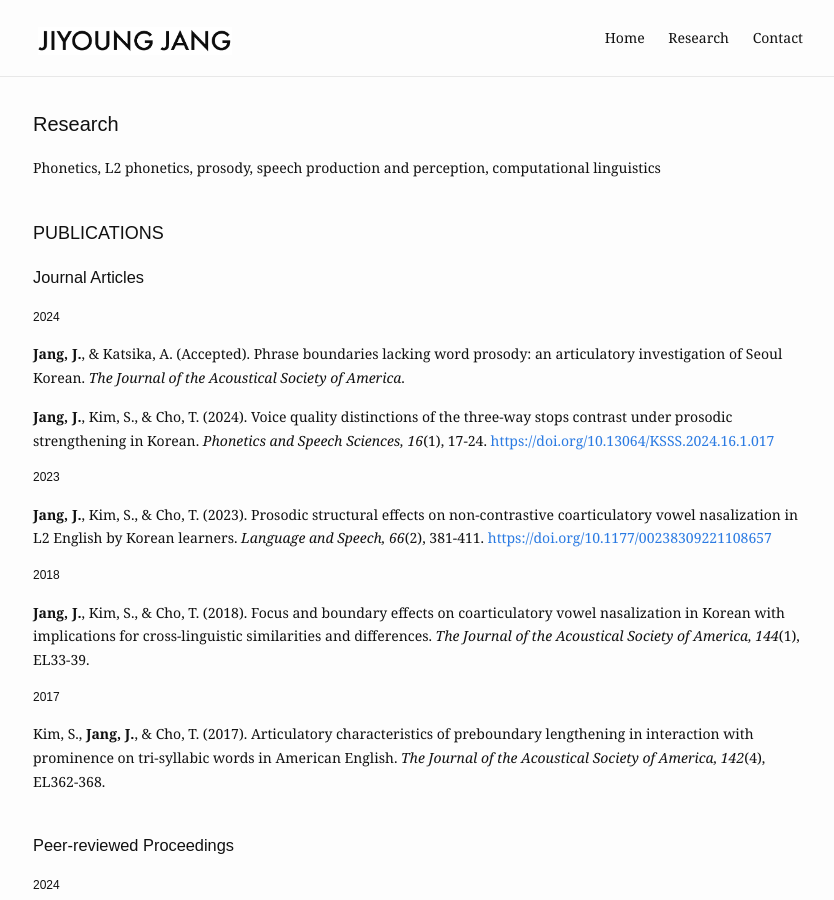
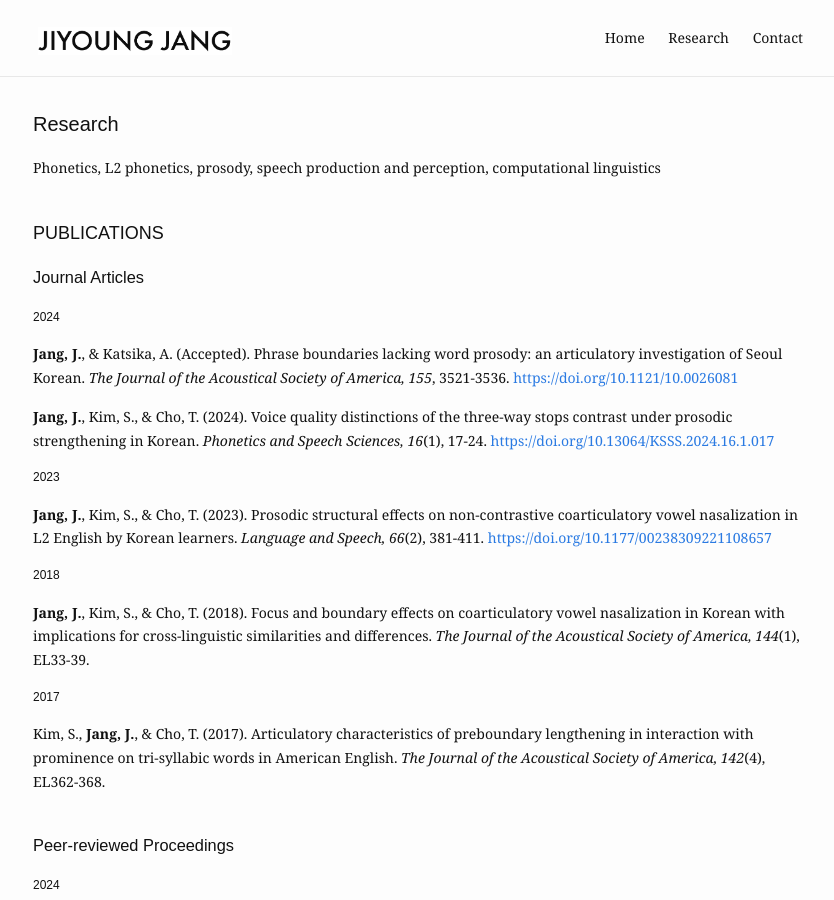
Before and after one commit to jiyoungj/jiyoungj.github.io, a Jekyll site: the page built from research.md, in a window 1280 px wide and 900 px high. Shown: the whole window, without its empty margins (222-1056 px from the left). Built offline with Jekyll 4.4.1, drawn with Linux system fonts in a browser that asks for light colours; some web fonts are replaced.

Commit message:
Update research.md

```diff
--- a/research.md
+++ b/research.md
@@ -14,7 +14,7 @@
 
   <h4>2024</h4>
 
-   <b>Jang, J.</b>, & Katsika, A. (Accepted). Phrase boundaries lacking word prosody: an articulatory investigation of Seoul Korean. <em>The Journal of the Acoustical Society of America</em>.
+   <b>Jang, J.</b>, & Katsika, A. (Accepted). Phrase boundaries lacking word prosody: an articulatory investigation of Seoul Korean. <em>The Journal of the Acoustical Society of America, 155</em>, 3521-3536. <a href="https://doi.org/10.1121/10.0026081">https://doi.org/10.1121/10.0026081</a>
 
    <b>Jang, J.</b>, Kim, S., & Cho, T. (2024). Voice quality distinctions of the three-way stops contrast under prosodic strengthening in Korean. <em>Phonetics and Speech Sciences, 16</em>(1), 17-24. <a href="https://doi.org/10.13064/KSSS.2024.16.1.017">https://doi.org/10.13064/KSSS.2024.16.1.017</a>
 
```
